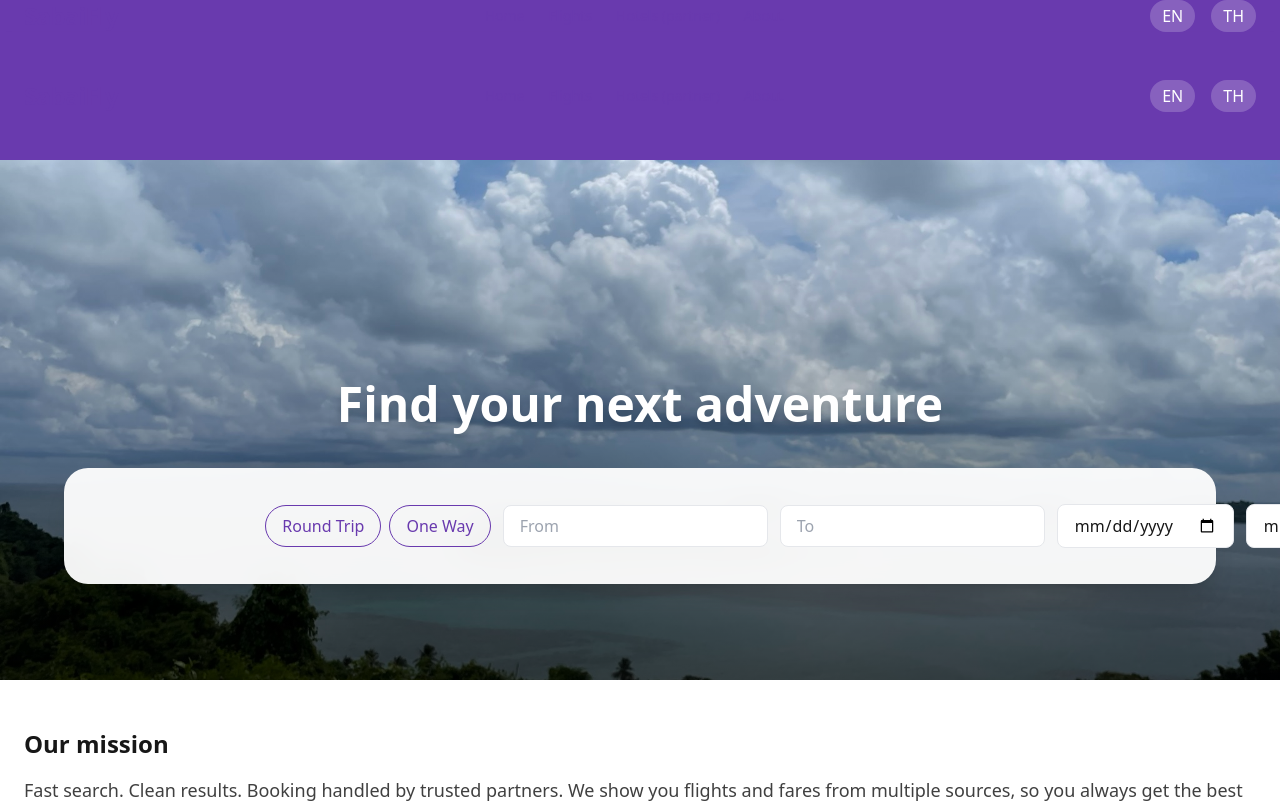
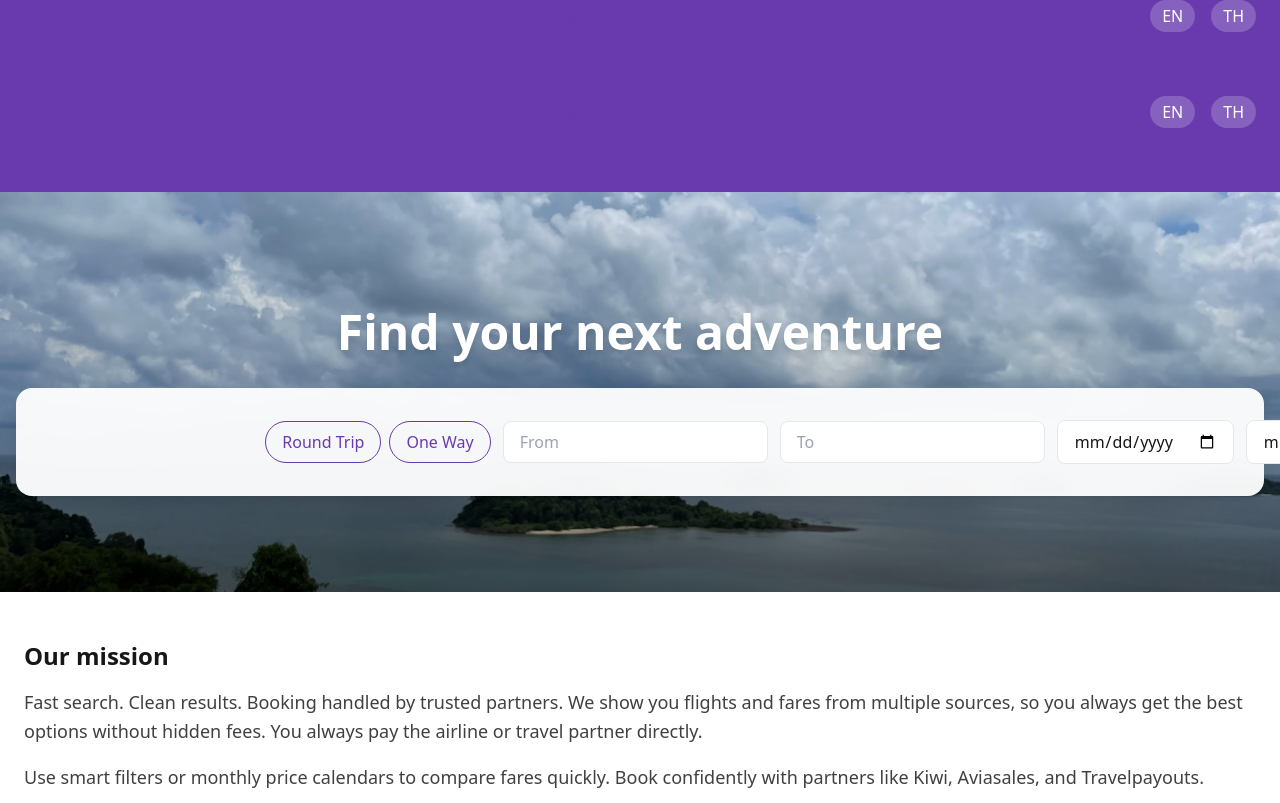
Before and after one commit to GarethScott007/sabaifly-site, a Next.js app: page / in a window 1280 px wide. Shown: the top 803 px of the page. Built offline with nearby package versions, Linux system fonts and the light colour scheme.

Commit message:
Update page.tsx

```diff
--- a/app/page.tsx
+++ b/app/page.tsx
@@ -1,16 +1,16 @@
 import Image from "next/image";
+import Header from "@/components/Header";
 import SearchForm from "@/components/SearchForm";
-import Header from "@/components/Header";
 import Link from "next/link";
 
 export default function Home() {
   return (
     <main className="flex flex-col items-center bg-white text-neutral-900 min-h-screen">
       {/* Header */}
-      <Header className="h-32 shadow-md" />
+      <Header className="h-40 shadow-lg border-b border-brand/20" />
 
       {/* Hero Section */}
-      <section className="relative w-full h-[520px] md:h-[480px] lg:h-[520px] overflow-visible">
+      <section className="relative w-full h-[420px] md:h-[400px] overflow-visible">
         {/* Background Image */}
         <Image
           src="/img/hero-home.jpg"
@@ -20,17 +20,17 @@ export default function Home() {
           className="object-cover object-center z-0"
         />
 
-        {/* Gradient Overlay for contrast */}
-        <div className="absolute inset-0 bg-gradient-to-t from-black/60 via-black/20 to-transparent z-10" />
+        {/* Gradient Overlay for readability */}
+        <div className="absolute inset-0 bg-gradient-to-t from-black/50 via-black/10 to-transparent z-10" />
 
         {/* Hero Content */}
         <div className="absolute inset-0 z-20 flex flex-col items-center justify-end pb-24 px-4">
-          <h1 className="text-white text-4xl md:text-5xl font-semibold drop-shadow-lg mb-10 text-center">
+          <h1 className="text-white text-4xl md:text-5xl font-semibold drop-shadow-lg mb-8 text-center">
             Find your next adventure
           </h1>
 
           {/* Search Bar */}
-          <div className="w-full max-w-6xl bg-white/95 backdrop-blur-md rounded-3xl shadow-xl p-4 md:p-5">
+          <div className="w-full max-w-7xl bg-white/95 backdrop-blur-md rounded-2xl shadow-lg p-3 md:p-4">
             <SearchForm />
           </div>
         </div>
@@ -48,11 +48,11 @@ export default function Home() {
 
         <p className="mt-4 leading-relaxed text-lg">
           Use smart filters or monthly price calendars to compare fares quickly.
-          Book confidently with our partners — Kiwi, Aviasales, and Travelpayouts.
+          Book confidently with partners like Kiwi, Aviasales, and Travelpayouts.
         </p>
       </section>
 
-      {/* Popular Routes Section */}
+      {/* Popular Routes */}
       <section className="w-full max-w-7xl mx-auto px-6 pb-16">
         <h2 className="text-2xl font-semibold mb-6">Popular routes</h2>
         <div className="grid grid-cols-2 sm:grid-cols-3 lg:grid-cols-4 gap-3">
```
